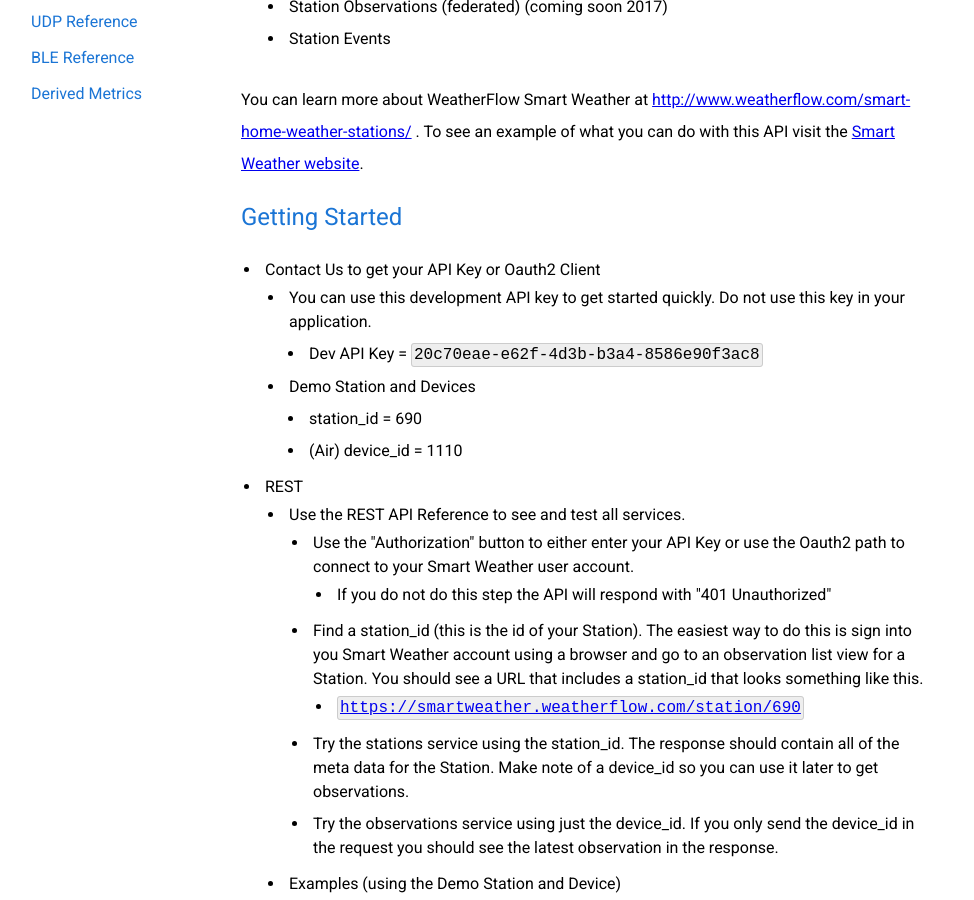
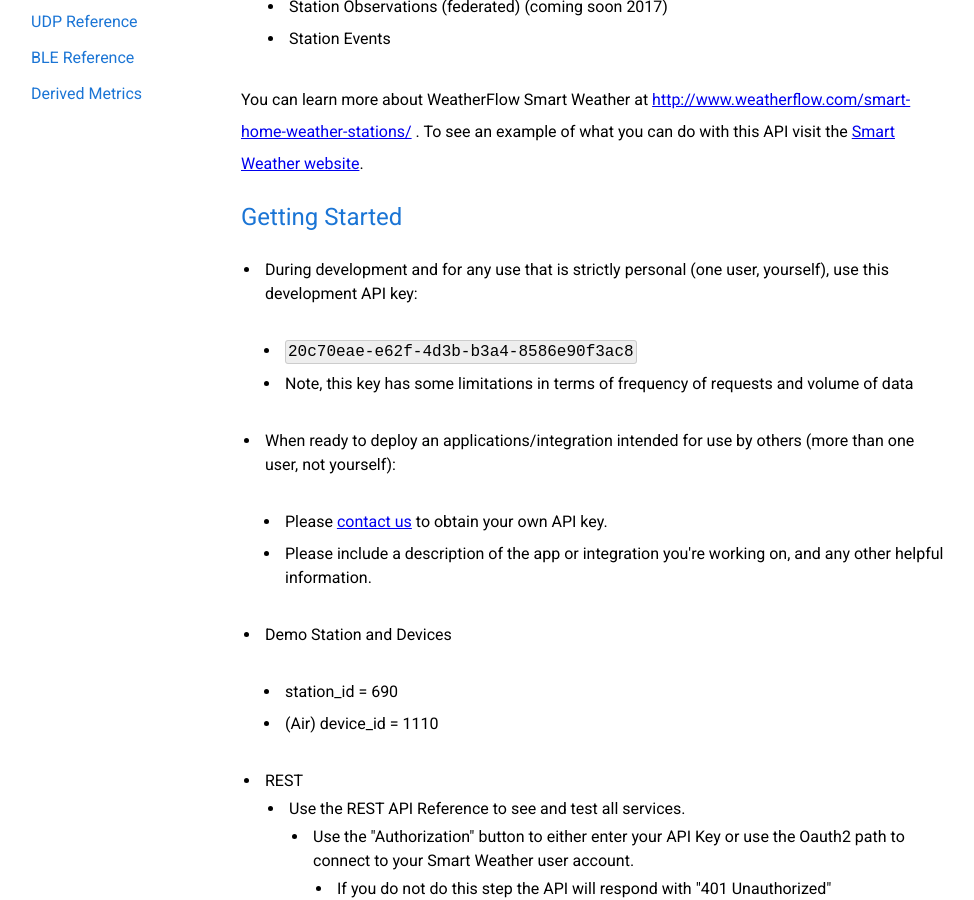
Before and after one commit to WeatherFlow/SmartWeather, a Jekyll site: the page built from api/index.html, in a window 1280 px wide and 900 px high, scrolled down 636 px. Shown: the whole window, without its empty margins (169-1143 px from the left). Built offline with Jekyll 4.4.1, drawn with Linux system fonts in a browser that asks for light colours; nearby versions of some CDN libraries.

Commit message:
clarifying policy on when to use the developer API key

```diff
--- a/api/index.html
+++ b/api/index.html
@@ -21,17 +21,21 @@
 <h2><a name="getting-started">Getting Started</a></h2>
 
 <ul>
-	<li>Contact Us to get your API Key or Oauth2 Client
+
+	<li>During development and for any use that is strictly personal (one user, yourself), use this development API key:</li>
 		<ul>
-			<li>You can use this development API key to get started quickly. Do not use this key in your application.</li>
+			<li><span class="code-highlight">20c70eae-e62f-4d3b-b3a4-8586e90f3ac8</span></li>
+			<li>Note, this key has some limitations in terms of frequency of requests and volume of data</li>
+		</ul>
+	<li>When ready to deploy an applications/integration intended for use by others (more than one user, not yourself):</li>
 		<ul>
-					<li>Dev API Key = <span class="code-highlight">20c70eae-e62f-4d3b-b3a4-8586e90f3ac8</span></li>
+			<li>Please <a href="mailto:support@weatherflow.com?subject=Smart Weather API Key Request">contact us</a> to obtain your own API key.</li>
+			<li>Please include a description of the app or integration you're working on, and any other helpful information.</li>
 		</ul>
 	<li>Demo Station and Devices</li>
 		<ul>
 			<li>station_id = 690</li>
 			<li>(Air) device_id = 1110</li>
-				</ul>
 		</ul>
 	</li>
 	<li>REST
```
Lines whose indentation alone changed are shown as unchanged.
